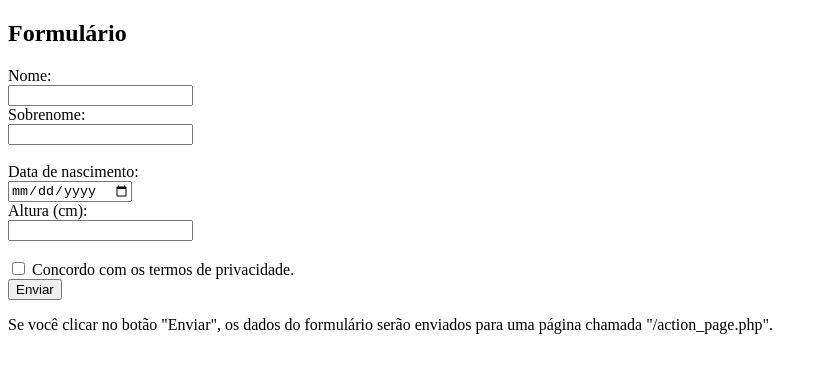
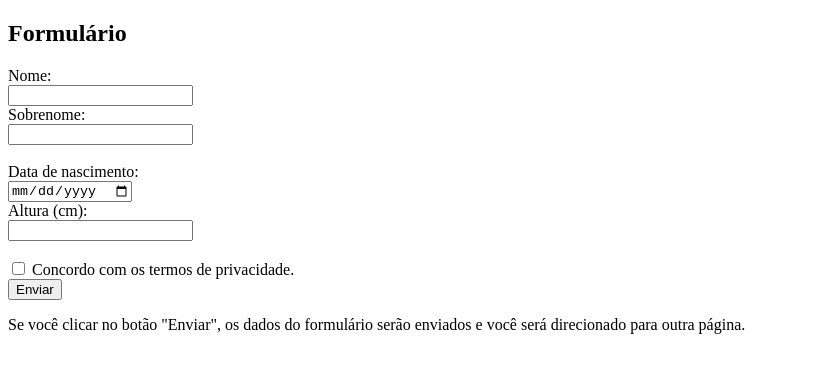
Before and after one commit to Joaozinhoprogs/joaozinhoprogs.github.io, a plain HTML site: page index.html in a window 1280 px wide. Shown: the whole page, without its empty margins (0-823 px from the left). Drawn offline with Linux system fonts and the light colour scheme.

Commit message:
Update index.html

```diff
--- a/index.html
+++ b/index.html
@@ -18,7 +18,7 @@
   <input type="submit" value="Enviar">
 </form>
 
-<p>Se você clicar no botão "Enviar", os dados do formulário serão enviados para uma página chamada "/action_page.php".</p>
+<p>Se você clicar no botão "Enviar", os dados do formulário serão enviados e você será direcionado para outra página.</p>
 
 </body>
 </html>
```
